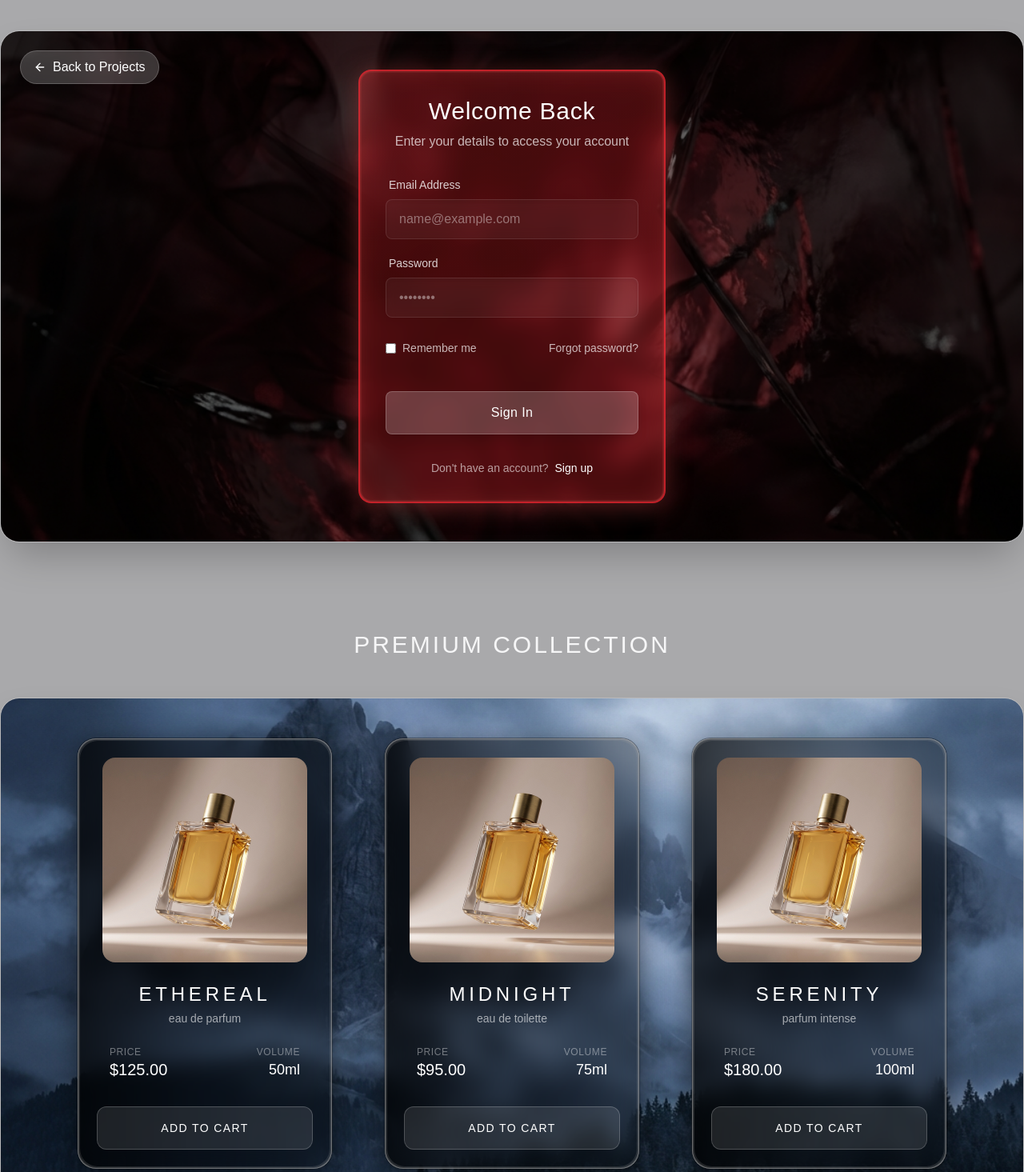
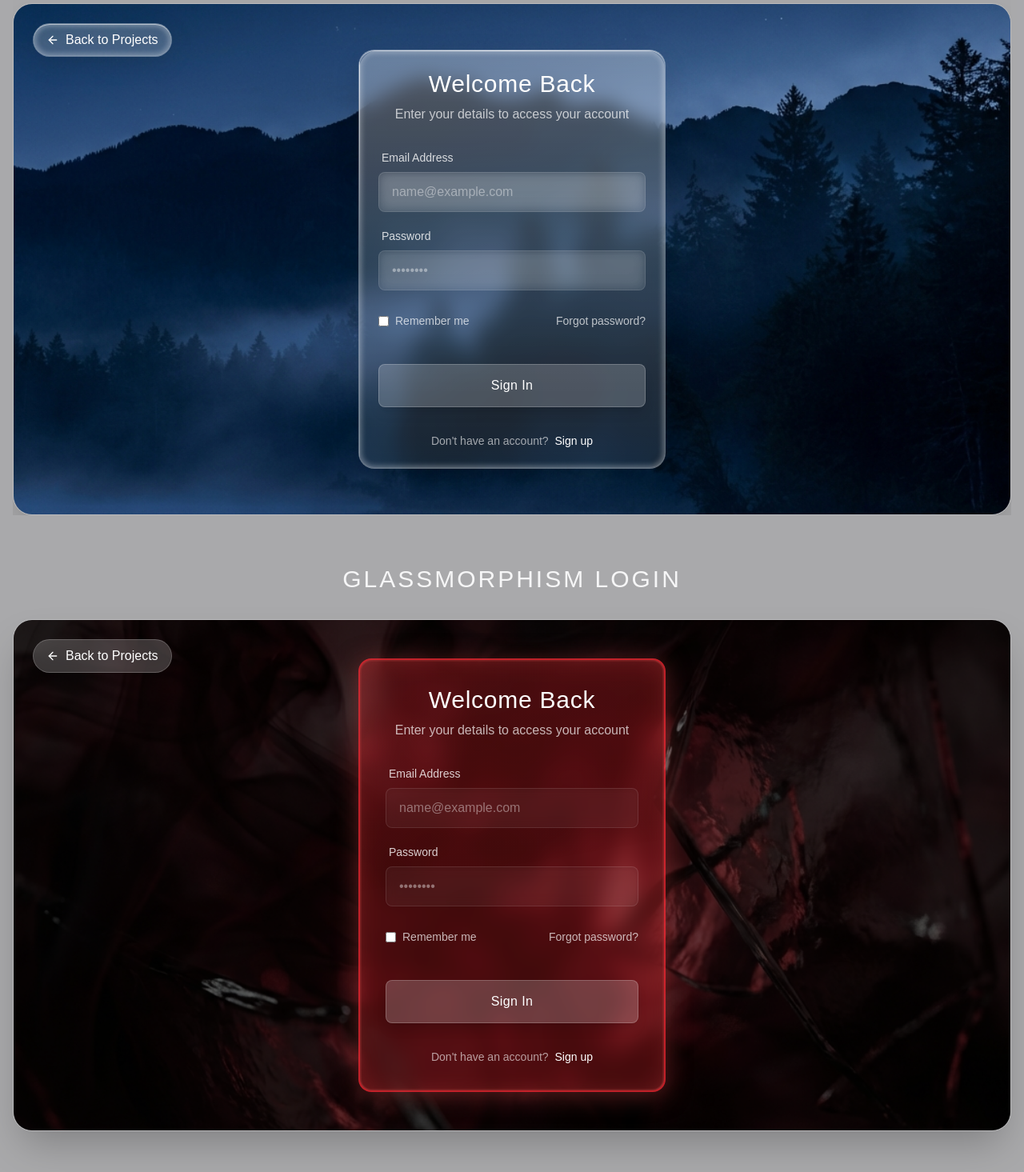
Before and after one commit to eremina-official/portfolio-nextjs, a Next.js app: page /en/projects/glassmorphism-css-experiments in a window 1280 px wide. Shown: the part 1005-2470 px from the top of the page at 80% size. Built offline with nearby package versions, Linux system fonts and the light colour scheme.

Commit message:
Edit glassmorphism project examples

```diff
--- a/app/[locale]/globals.css
+++ b/app/[locale]/globals.css
@@ -61,3 +61,47 @@ body {
     }
   }
 }
+
+.glass-card {
+  background: rgba(255, 255, 255, 0.09);
+  backdrop-filter: blur(12px);
+  border-radius: 20px;
+  border: 1px solid rgba(255, 255, 255, 0.3);
+  box-shadow:
+    0 8px 32px rgba(0, 0, 0, 0.1),
+    inset 0 1px 0 rgba(255, 255, 255, 0.5),
+    inset 0 -1px 0 rgba(255, 255, 255, 0.1),
+    inset 0 0 6px 3px rgba(255, 255, 255, 0.3);
+  position: relative;
+  overflow: hidden;
+}
+
+.glass-card::before {
+  content: '';
+  position: absolute;
+  top: 0;
+  left: 0;
+  right: 0;
+  height: 1px;
+  background: linear-gradient(
+    90deg,
+    transparent,
+    rgba(255, 255, 255, 0.8),
+    transparent
+  );
+}
+
+.glass-card::after {
+  content: '';
+  position: absolute;
+  top: 0;
+  left: 0;
+  width: 1px;
+  height: 100%;
+  background: linear-gradient(
+    180deg,
+    rgba(255, 255, 255, 0.8),
+    transparent,
+    rgba(255, 255, 255, 0.3)
+  );
+}
--- a/app/[locale]/projects/glassmorphism-css-experiments/GlassmorphismLoginForm.tsx
+++ b/app/[locale]/projects/glassmorphism-css-experiments/GlassmorphismLoginForm.tsx
@@ -1,11 +1,20 @@
 import Link from "next/link";
 import Image from "next/image";
 
+// Glassmorphism Login Form
+// there are two ways to create glass effect here:
+// 1. using backdrop-blur and glass rim (thickness illusion)
+// 2. using backdrop-blur and box-shadow
+// the first option might have issues with backdrop-filter compositing bug (extra overlapping tiles on scroll/resize)
+// the second option is more performant and doesn't have any issues
 export function GlassmorphismLoginForm() {
   return (
-    <div className="flex flex-col items-center justify-center w-full shrink-0 min-h-screen">
-      <h2 className="text-3xl font-light text-white/90 tracking-widest uppercase text-center w-full mb-8 pt-8">Glassmorphism Login</h2>
-      <section className="relative w-full max-w-7xl mx-4 h-[80vh] flex items-center justify-center rounded-3xl overflow-hidden border border-white/20 shadow-2xl">
+    <div className="flex flex-col gap-8 items-center justify-center w-full px-4 shrink-0 min-h-screen">
+      <section className="relative w-full max-w-7xl flex flex-wrap items-center justify-center overflow-hidden">
+        <h2 className="text-3xl font-light text-white/90 tracking-widest uppercase text-center w-full mb-2 pt-8">Glassmorphism Login</h2>
+        <p className="text-sm font-bold uppercase text-white/70 text-center w-full mb-8">Flat glass effect</p>
+
+        <div className="relative w-full max-w-7xl  h-[80vh] flex flex-wrap items-center justify-center rounded-3xl overflow-hidden border border-white/20 shadow-2xl">
           {/* Background Image */}
           <div className="absolute inset-0 z-0">
             <Image
@@ -70,7 +79,7 @@ export function GlassmorphismLoginForm() {
           </div>
 
           {/* isolate is used for backdrop-filter compositing bug fix */}
-        <div className="relative isolate z-10 w-full max-w-md p-8 mx-4">
+          <div className="relative isolate z-10 w-full min-w-[350px] max-w-md p-8 ">
             <div
               className="
                 relative max-h-[700px] rounded-3xl max-w-md p-6
@@ -88,6 +97,7 @@ export function GlassmorphismLoginForm() {
                   absolute inset-0
                   rounded-3xl
                   backdrop-blur-md
+                  z-[-1]
                 "
               />
               {/* Glass rim (thickness illusion) */}
@@ -239,7 +249,192 @@ export function GlassmorphismLoginForm() {
               ></div>
             </div>
           </div>
+        </div>
+      </section>
 
+      {/* Curved glass effect */}
+      <section className="relative w-full max-w-7xl flex flex-wrap items-center justify-center overflow-hidden">
+        <h2 className="text-3xl font-light text-white/90 tracking-widest uppercase text-center w-full mb-2 pt-8">Glassmorphism Login</h2>
+        <p className="text-sm font-bold uppercase text-white/70 text-center w-full mb-8">Curved glass effect</p>
+
+        <div className="relative w-full max-w-7xl  h-[80vh] flex flex-wrap items-center justify-center rounded-3xl overflow-hidden border border-white/20 shadow-2xl">
+          {/* Background Image */}
+        <div className="absolute inset-0 z-0">
+          <Image
+            src="/projects/glassmorphism-css-experiments/background-midnight-dark.png"
+            alt="Frozen mountain lake at sunset"
+            fill
+            className="object-cover"
+            priority
+            sizes="100vw"
+          />
+        </div>
+
+        {/* Back Link */}
+        <div className="absolute top-6 left-6 z-20">
+          <Link
+            href="/projects"
+            className="flex items-center gap-2 px-4 py-2 rounded-full bg-white/20 c border border-white/20 text-white transition-all duration-300 hover:shadow-[0_0_20px_rgba(255,255,255,0.3)]"
+            style={{
+              boxShadow:
+                `0 8px 32px rgba(0, 0, 0, 0.1),
+                inset 0 1px 0 rgba(255, 255, 255, 0.5),
+                inset 0 -1px 0 rgba(255, 255, 255, 0.1),
+                inset 0 0 6px 3px rgba(255, 255, 255, 0.3)`
+            }}
+          >
+            <svg
+              xmlns="http://www.w3.org/2000/svg"
+              width="24"
+              height="24"
+              viewBox="0 0 24 24"
+              fill="none"
+              stroke="currentColor"
+              strokeWidth="2"
+              strokeLinecap="round"
+              strokeLinejoin="round"
+              className="w-4 h-4 group-hover:-translate-x-1 transition-transform"
+            >
+              <path d="m12 19-7-7 7-7"/>
+              <path d="M19 12H5"/>
+            </svg>
+            <span>Back to Projects</span>
+          </Link>
+        </div>
+
+        <div className="relative isolate z-10 w-full min-w-[350px] max-w-md p-8 ">
+          <div
+            className="
+              relative glass-card max-h-[700px] rounded-3xl max-w-md p-6
+              bg-white/10
+              text-white
+              shadow-[0_8px_30px_rgba(0,0,0,0.25)]
+            "
+          >
+              {/* Form Header */}
+              <div className="relative z-10 mb-8 text-center text-white">
+                <h1 className="text-3xl font-light tracking-wide mb-2">Welcome Back</h1>
+                <p className="text-white/70 font-light">Enter your details to access your account</p>
+              </div>
+
+              {/* Login Form */}
+              <form className="relative z-10 flex flex-col gap-5">
+                <div className="group">
+                  <label
+                    htmlFor="email"
+                    className="block text-sm font-medium text-white/80 mb-2 ml-1 transition-colors group-focus-within:text-white"
+                  >
+                    Email Address
+                  </label>
+                  <input
+                    type="email"
+                    id="email-form"
+                    className="
+                      w-full
+                      px-4 py-3
+                      rounded-lg
+                      bg-white/5
+                      border border-white/10
+                      text-white
+                      placeholder-white/40
+                      outline-none
+                      transition-all
+                      duration-300
+                      focus:bg-white/10
+                      focus:border-white/30
+                      focus:ring-2 focus:ring-white/10
+                      shadow-[inset_0_2px_4px_0_rgba(0,0,0,0.05)]
+                      backdrop-blur-sm
+                    "
+                    placeholder="name@example.com"
+                  />
+                </div>
+
+                <div className="group">
+                  <label
+                    htmlFor="password"
+                    className="block text-sm font-medium text-white/80 mb-2 ml-1 transition-colors group-focus-within:text-white"
+                  >
+                    Password
+                  </label>
+                  <input
+                    type="password"
+                    id="password-form"
+                    className="
+                      w-full
+                      px-4 py-3
+                      rounded-lg
+                      bg-white/5
+                      border border-white/10
+                      text-white
+                      placeholder-white/40
+                      outline-none
+                      transition-all
+                      duration-300
+                      focus:bg-white/10
+                      focus:border-white/30
+                      focus:ring-2 focus:ring-white/10
+                      shadow-[inset_0_2px_4px_0_rgba(0,0,0,0.05)]
+                      backdrop-blur-sm
+                    "
+                    placeholder="••••••••"
+                  />
+                </div>
+
+                <div className="flex items-center justify-between text-sm text-white/70 mt-2">
+                  <label className="flex items-center gap-2 cursor-pointer hover:text-white transition-colors">
+                    <input type="checkbox" className="rounded bg-white/10 border-white/20 text-white focus:ring-offset-0 focus:ring-white/20" />
+                    <span>Remember me</span>
+                  </label>
+                  <a href="#" className="hover:text-white hover:underline transition-colors">Forgot password?</a>
+                </div>
+
+                <button
+                  type="button" // Prevent submission for this demo
+                  className="
+                    mt-6
+                    w-full
+                    py-3.5
+                    rounded-lg
+                    bg-white/20
+                    hover:bg-white/30
+                    text-white
+                    font-medium
+                    tracking-wide
+                    border border-white/20
+                    shadow-lg
+                    transition-all
+                    duration-300
+                    hover:shadow-[0_0_20px_rgba(255,255,255,0.3)]
+                    hover:scale-[1.02]
+                    active:scale-[0.98]
+                  "
+                >
+                  Sign In
+                </button>
+              </form>
+
+              {/* Footer */}
+              <div className="relative z-10 mt-8 text-center text-sm text-white/60">
+                <p>
+                  Don't have an account?{" "}
+                  <a href="#" className="text-white hover:underline font-medium ml-1">
+                    Sign up
+                  </a>
+                </p>
+              </div>
+
+            {/* Inner refraction */}
+            <div
+              className="
+                pointer-events-none absolute inset-0 rounded-3xl
+                bg-gradient-to-b
+                from-white/25 via-white/10 to-transparent
+              "
+            ></div>
+          </div>
+        </div>
+      </div>
       </section>
     </div>
   );
--- a/app/[locale]/projects/glassmorphism-css-experiments/GlassmorphismLoginFormRed.tsx
+++ b/app/[locale]/projects/glassmorphism-css-experiments/GlassmorphismLoginFormRed.tsx
@@ -3,9 +3,9 @@ import Image from "next/image";
 
 export function GlassmorphismLoginFormRed() {
   return (
-    <div className="flex flex-col items-center justify-center w-full shrink-0 min-h-screen">
+    <div className="flex flex-col items-center justify-center w-full px-4 shrink-0 min-h-screen">
       <h2 className="text-3xl font-light text-white/90 tracking-widest uppercase text-center w-full mb-8 pt-8">Glassmorphism Login</h2>
-      <section className="relative w-full max-w-7xl mx-4 h-[80vh] flex items-center justify-center rounded-3xl overflow-hidden border border-white/20 shadow-2xl">
+      <section className="relative w-full max-w-7xl h-[80vh] flex items-center justify-center rounded-3xl overflow-hidden border border-white/20 shadow-2xl">
         {/* Background Image */}
         <div className="absolute inset-0 z-0">
           <Image
@@ -45,7 +45,7 @@ export function GlassmorphismLoginFormRed() {
         </div>
 
         {/* Main Content Container */}
-        <div className="relative isolate z-10 w-full max-w-md p-8 mx-4">
+        <div className="relative isolate z-10 w-full max-w-md p-8">
           {/* Glassmorphism Card */}
           <div
             className="
--- a/app/[locale]/projects/glassmorphism-css-experiments/PremiumProductCard.tsx
+++ b/app/[locale]/projects/glassmorphism-css-experiments/PremiumProductCard.tsx
@@ -29,7 +29,7 @@ const products = [
 
 export function PremiumProductCard() {
   return (
-    <div className="flex flex-col items-center justify-center w-full shrink-0 min-h-screen py-12">
+    <div className="flex flex-col items-center justify-center w-full px-4 shrink-0 min-h-screen py-12">
       <h2 className="text-3xl font-light text-white/90 tracking-widest uppercase text-center w-full mb-12">Premium Collection</h2>
       <section className="relative w-full max-w-7xl mx-4 min-h-[80vh] flex flex-wrap items-center justify-center rounded-3xl overflow-hidden border border-white/20 shadow-2xl p-8 gap-16">
         {/* Background Image */}
@@ -51,8 +51,9 @@ export function PremiumProductCard() {
                 relative
                 overflow-hidden
                 rounded-3xl
-                border border-black/20
-                bg-black/30
+                bg-[rgba(0,0,0,0.6)]
+                border border-white/20
+                backdrop-blur-xxs
                 shadow-[0_8px_32px_0_rgba(0,0,0,0.5)]
                 p-6
                 flex flex-col
@@ -60,47 +61,16 @@ export function PremiumProductCard() {
                 group
                 transition-all duration-300 hover:bg-black/50
               "
+              style={{
+                boxShadow:
+                  `0 8px 32px rgba(0, 0, 0, 0.1),
+                  inset 0 1px 0 rgba(255, 255, 255, 0.5),
+                  inset 0 -1px 0 rgba(255, 255, 255, 0.1),
+                  inset 0 0 6px 3px rgba(255, 255, 255, 0.3)`
+              }}
             >
-              <div
-                className="
-                  absolute inset-0
-                  rounded-3xl
-                  backdrop-blur-md
-                "
-            />
-
               {/* Glossy overlay */}
-              <div className="absolute inset-0 bg-gradient-to-r from-black/60 via-black/20 to-transparent pointer-events-none" />
-
-              {/* Black glass rim (thickness illusion) */}
-              <div
-                className="
-                  pointer-events-none absolute inset-0 rounded-3xl
-                  ring-5 ring-white/50
-                "
-              ></div>
-
-              <div
-                className="
-                  pointer-events-none absolute inset-[1px] rounded-[22px]
-                  ring-3 ring-neutral-400/50
-                "
-              ></div>
-
-              <div
-                className="
-                  pointer-events-none absolute inset-[2px] rounded-[22px]
-                  ring-2 ring-neutral-400/30
-                "
-              ></div>
-
-              <div
-                className="
-                  pointer-events-none absolute inset-[3px] rounded-[22px]
-                  ring-1 ring-neutral-400/20
-                "
-              ></div>
-
+              <div className="absolute inset-0 bg-gradient-to-r from-black/30 via-black/20 to-black/5 pointer-events-none" />
 
               {/* Product Image */}
               <div className="relative w-64 h-64 mb-6 z-10 transition-transform duration-500 group-hover:scale-105">
--- a/app/[locale]/projects/glassmorphism-css-experiments/page.tsx
+++ b/app/[locale]/projects/glassmorphism-css-experiments/page.tsx
@@ -10,8 +10,9 @@ export const metadata: Metadata = {
 
 export default function GlassmorphismPage() {
   return (
-    <div className="relative scroll-smooth bg-black/30">
-      <div className="flex flex-col gap-8 pb-8">
+    // z-1 is used to create corrent stacking context for mobile menu
+    <div className="relative scroll-smooth bg-black/30 z-1">
+      <div className="flex flex-col">
         <GlassmorphismLoginForm />
         <GlassmorphismLoginFormRed />
         <PremiumProductCard />
```
Lines whose indentation alone changed are shown as unchanged.
